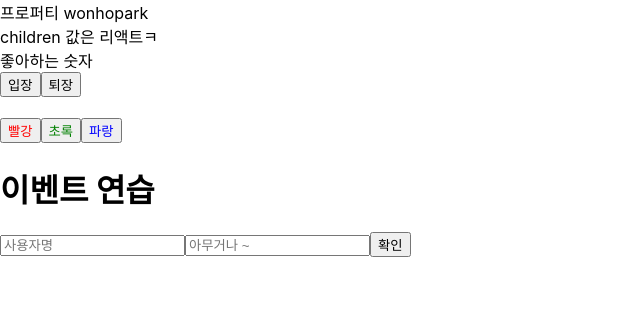
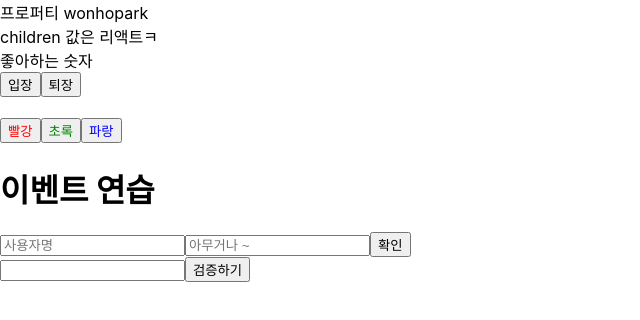
Before and after one commit to wonhopark89-dev/study-react, a React (Create React App) app: page / in a window 1280 px wide. Shown: the top 320 px of the page, without its empty margins (0-640 px from the left). Built offline with nearby package versions, Linux system fonts and the light colour scheme.

Commit message:
className with 클래스 컴포넌트

```diff
--- a/src/App.js
+++ b/src/App.js
@@ -3,6 +3,7 @@
 import MyComponent from './MyComponent';
 import Say from './Say';
 import EventPractice from './EventPractice';
+import ValidationSample from './ValidationSample';
 
 // function App() {
 //   // orignal
@@ -32,7 +33,8 @@
 		<>
 			<MyComponent name={'wonhopark'}>리액트ㅋ</MyComponent>
 			<Say />
-			<EventPractice/>
+			<EventPractice />
+			<ValidationSample />
 		</>
 	);
 };
--- /dev/null
+++ b/src/ValidationSample.css
@@ -0,0 +1,6 @@
+.success {
+    background-color: lightgreen;
+}
+.failure {
+    background-color: lightcoral;
+}
--- /dev/null
+++ b/src/ValidationSample.js
@@ -0,0 +1,45 @@
+import React, { Component } from 'react';
+import './ValidationSample.css';
+
+class ValidationSample extends Component {
+	state = {
+		password: '',
+		clicked: false,
+		validated: false,
+	};
+
+	handleChange = (e) => {
+		this.setState({
+			password: e.target.value,
+		});
+	};
+
+	handleButtonClick = () => {
+		this.setState({
+			clicked: true,
+			validated: this.state.password === '0000',
+		});
+	};
+
+	render() {
+		return (
+			<div>
+				<input
+					type="password"
+					value={this.state.password}
+					onChange={this.handleChange}
+					className={
+						this.state.clicked
+							? this.state.validated
+								? 'success'
+								: 'failure'
+							: ''
+					}
+				/>
+				<button onClick={this.handleButtonClick}>검증하기</button>
+			</div>
+		);
+	}
+}
+
+export default ValidationSample;
```
